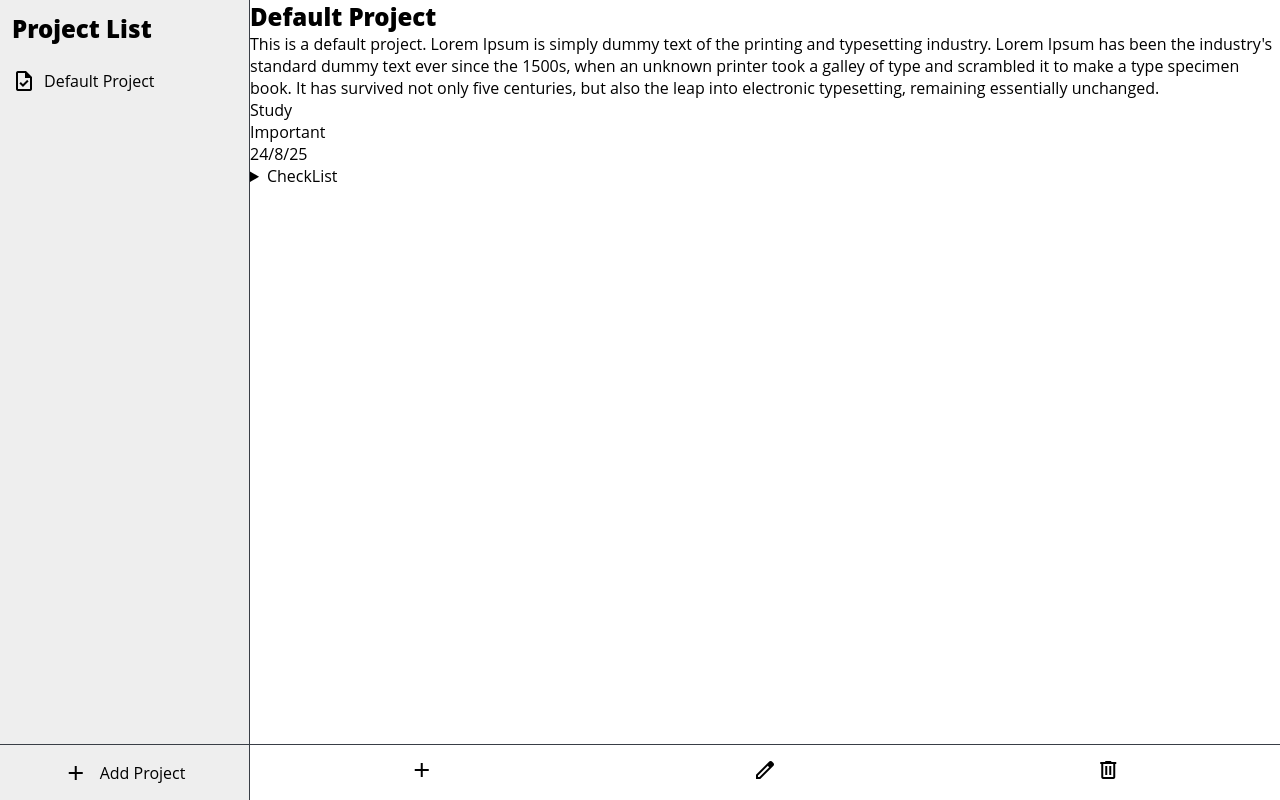
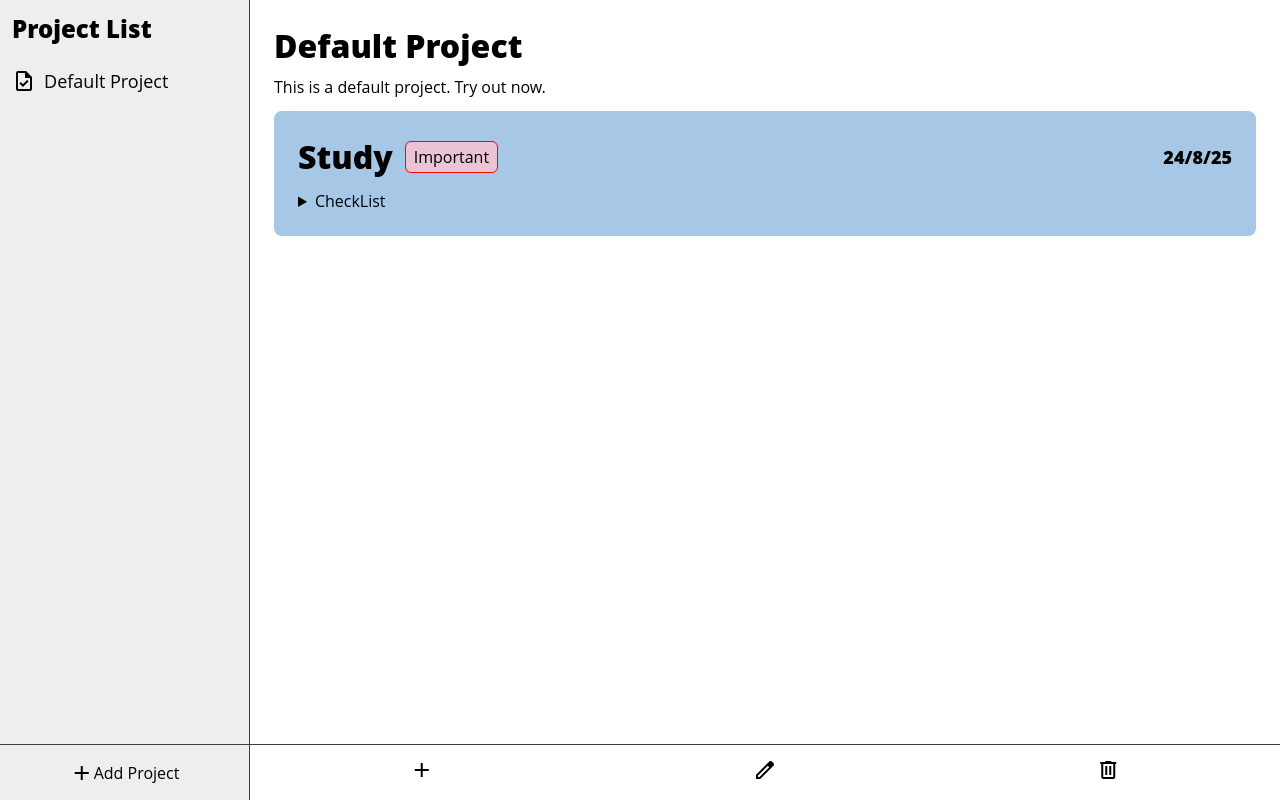
Before and after one commit to celineWan1210/to-do-list, a website built with webpack: page src/template.html in a window 1280 px wide. Built offline with nearby package versions, Linux system fonts and the light colour scheme.

Commit message:
Update to-do card

```diff
--- a/src/style.css
+++ b/src/style.css
@@ -12,9 +12,12 @@
 
     --bold: 900;
     --font-size: 24px;
+    --font-size-smaller: 18px;
 
     --gap-size: 24px;
     --smaller-gap-size: 12px;
+
+    --card-background-color: #A7C7E7;
 }
 
 body {
@@ -54,7 +57,6 @@ body {
 
 .side-bar-end {
     justify-content: center;
-    gap: var(--smaller-gap-size);
 
     border-right: 1px solid var(--secondary-color);
     background-color: var(--main-color);
@@ -97,5 +99,54 @@ body {
 
 .project-list .project-title {
     font-weight: normal;
-    font-size: 16px;
+    font-size: var(--font-size-smaller);
 }
+
+.main-content {
+    padding: 24px;
+}
+
+.project-header > .project-title {
+    font-size: 32px;
+}
+.project-header > .desc {
+    line-height: 1.5;
+    margin: 8px 0px;
+}
+
+/* to-do-item */
+.to-do-item {
+    background-color: var(--card-background-color);
+    padding: 24px;
+    margin-top: 12px;
+
+    display: flex;
+    flex-direction: column;
+    gap: var(--smaller-gap-size);
+
+    border-radius: 8px;
+}
+.item-basic-info {
+    display: flex;
+    justify-content: space-between;
+}
+.left-side {
+    display: flex;
+    gap: var(--smaller-gap-size);
+}
+.item-title {
+    font-weight: var(--bold);
+    font-size: 32px;
+}
+.item-priority {
+    background-color: #eac4d5;
+    align-self: center;
+    padding: 4px 8px;
+    border-radius: 6px;
+    border: 0.5px solid red;
+}
+.item-date {
+    align-self: center;
+    font-size: 18px;
+    font-weight: var(--bold);
+}
--- a/src/template.html
+++ b/src/template.html
@@ -26,24 +26,31 @@
         </div>
 
         <div class="main-content">
-            <div class="project-info">
             <div class="project-header">
                 <div class="project-title">
                     Default Project
                 </div>
+
+                <div class="desc">
+                    This is a default project.
+                    Try out now.
                 </div>
-                <div class="desc">
-                    This is a default project. Lorem Ipsum is simply dummy text of the printing and typesetting industry. Lorem Ipsum has been the industry's standard dummy text ever since the 1500s, when an unknown printer took a galley of type and scrambled it to make a type specimen book. It has survived not only five centuries, but also the leap into electronic typesetting, remaining essentially unchanged.
             </div>
-                <div class="to-do-item-1">
-                    <div class="item-title">
+
+            <div class="to-do-item">
+                <div class="item-basic-info">
+                    <div class="left-side">
+                        <p class="item-title">
                             Study
-                    </div>
+                        </p>
                         <div class="item-priority">
                             Important
                         </div>
+                    </div>
+
                     <div class="item-date">
                         24/8/25
+                    </div>
                 </div>
 
                 <div class="details">
@@ -52,7 +59,6 @@
                         <input type="checkbox" id="check-list-1" name="check-list-1">
                         <label for="check-list-1">FIT1045</label>
                     </details>
-                    </div>
                 </div>
             </div>
         </div>
```
Lines whose indentation alone changed are shown as unchanged.
